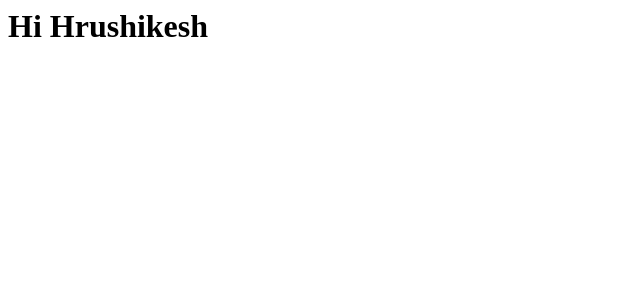
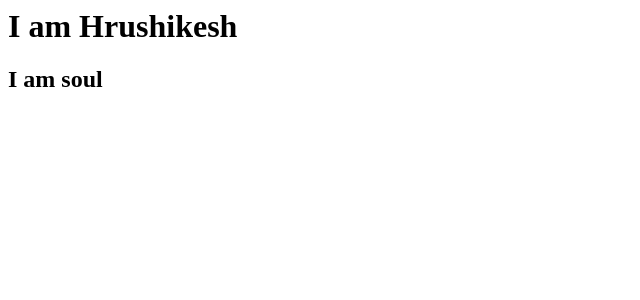
Before and after one commit to Hrushikesh33/Learning-React, a React (Vite) app: page / in a window 1280 px wide. Shown: the top 300 px of the page, without its empty margins (0-640 px from the left). Built offline with nearby package versions, Linux system fonts and the light colour scheme.

Commit message:
Component composition

```diff
--- a/App.js
+++ b/App.js
@@ -1,7 +1,21 @@
 import React from "react";
 import ReactDOM from "react-dom/client";
 
+const Inside = () => {
+  return (<h2>
+      I am soul
+  </h2>)
+}
 
-const header = <h1 id="heading">Hi Hrushikesh</h1>;
+
+const Header = () => {
+  return (
+    <div>
+      <h1>I am Hrushikesh</h1>
+      <Inside />
+    </div>
+  )
+}
+
 const root = ReactDOM.createRoot(document.getElementById("root"));
-root.render(header);
+root.render(<Header/>);
```
